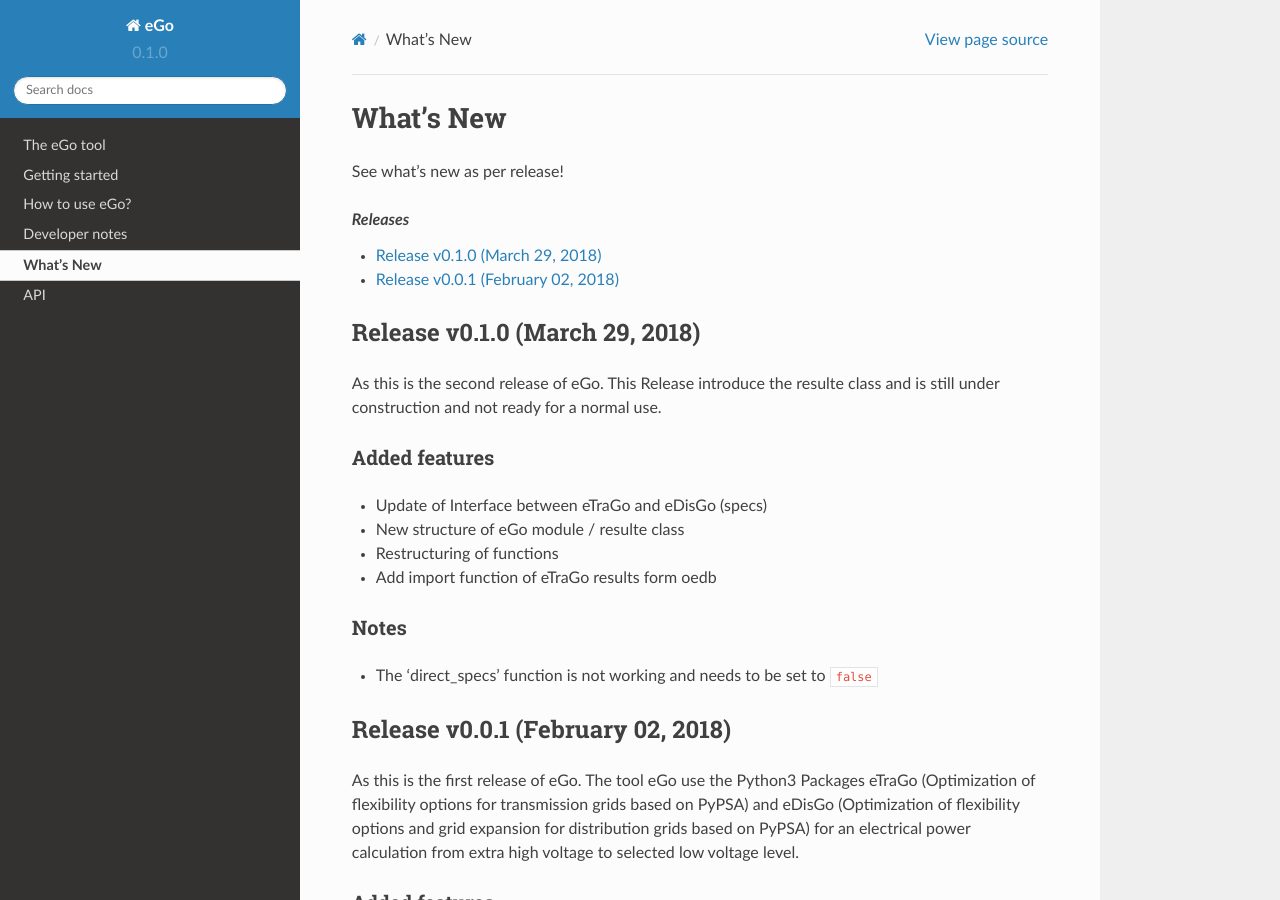
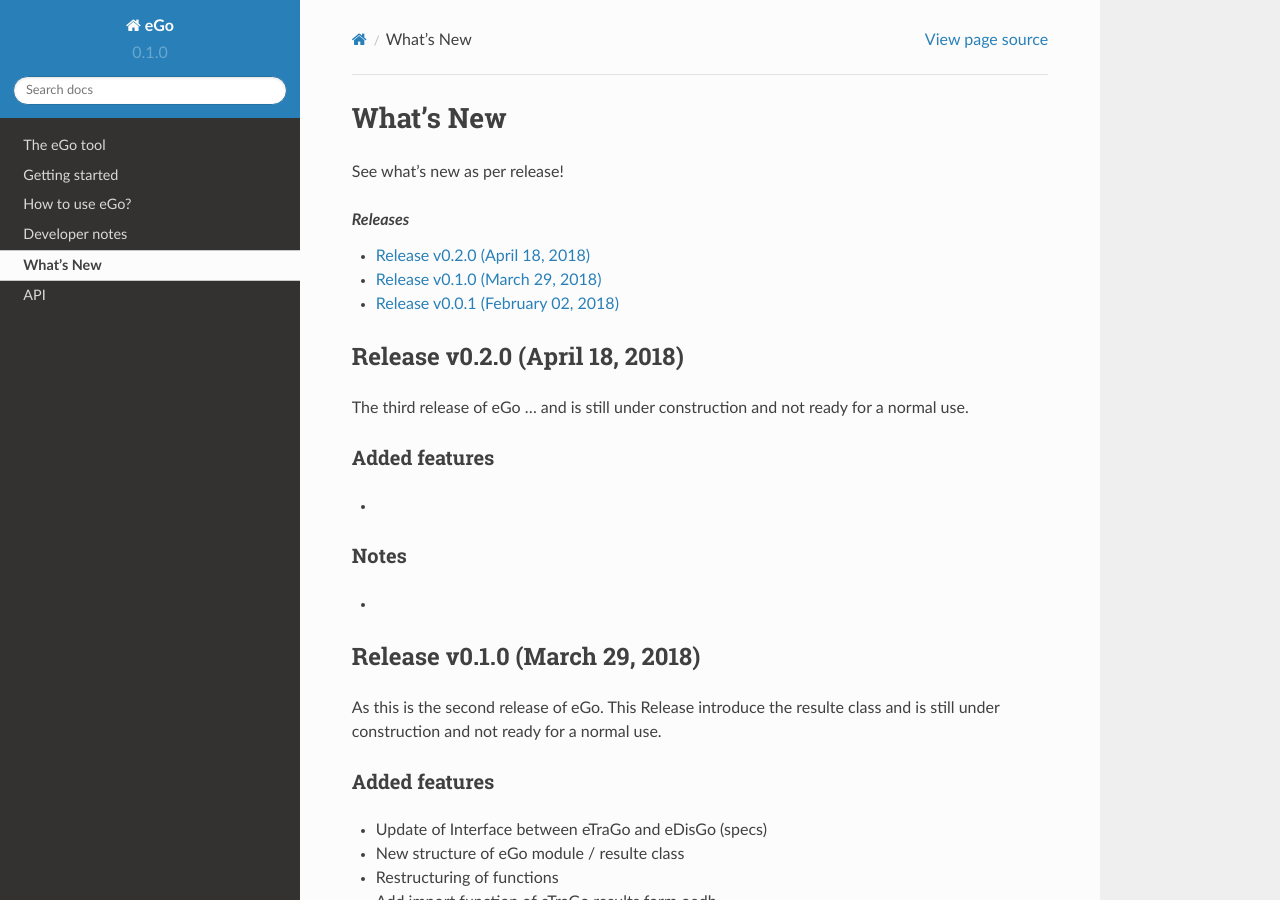
Before and after one commit to openego/eGo, a Sphinx documentation site: the page built from doc/whatsnew.rst, in a window 1280 px wide and 900 px high. Built offline with Sphinx 7.4.7 and the Read the Docs theme 2.0.0, drawn with Linux system fonts in a browser that asks for light colours; formulas are drawn with MathJax 3.

Commit message:
prepare release0.2 notes

```diff
--- a/doc/whatsnew.rst
+++ b/doc/whatsnew.rst
@@ -9,5 +9,6 @@ See what's new as per release!
     :backlinks: top
 
 
+.. include:: whatsnew/v0-2-0.rst
 .. include:: whatsnew/v0-1-0.rst
 .. include::  whatsnew/v0-0-1.rst
--- /dev/null
+++ b/doc/whatsnew/v0-2-0.rst
@@ -0,0 +1,17 @@
+Release v0.2.0 (April 18, 2018)
++++++++++++++++++++++++++++++++
+
+The third release of eGo ...
+and is still under construction and not ready for a normal use.
+
+
+
+
+Added features
+--------------
+
+*
+
+Notes
+-----
+*
--- a/setup.py
+++ b/setup.py
@@ -10,7 +10,7 @@ setup(name='eGo',
       author='wolfbunke, maltesc',
       author_email='',
       description='A python package for distribution and transmission grid analysis and optimization based eDisGo and eTraGo',
-      version='0.1.0',
+      version='0.2.0',
 	  url='https://github.com/openego/eGo',
       license="GNU Affero General Public License Version 3 (AGPL-3.0)",
       packages=find_packages(),
```
